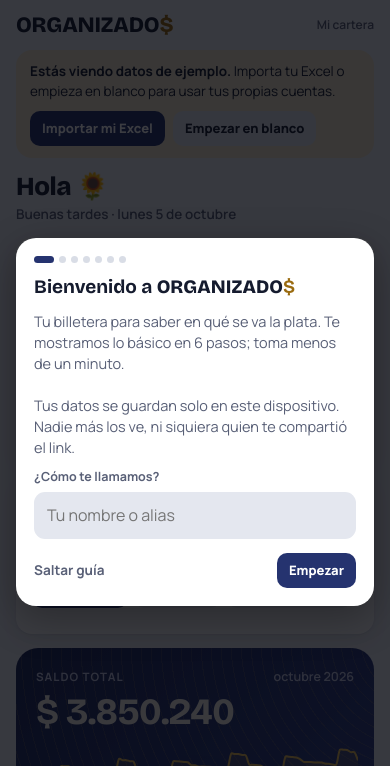
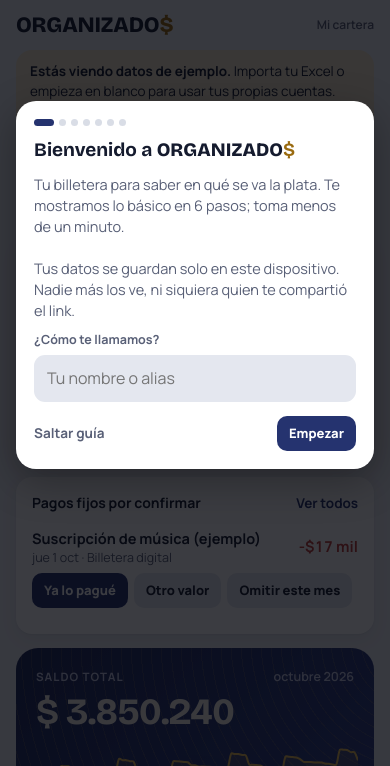
Before and after one commit to fisicoelectrico/organizado, a plain HTML site: page index.html in a window 390 px wide. Shown: the top 766 px of the page. Drawn offline with nearby package versions, Linux system fonts and the light colour scheme.

Commit message:
Add files via upload

```diff
--- a/index.html
+++ b/index.html
@@ -410,7 +410,7 @@ kbd{font-family:var(--f-body);font-size:11px;font-weight:800;padding:1px 6px;bor
 .tour-hole{position:fixed;border-radius:18px;box-shadow:0 0 0 9999px rgba(4,6,12,.78);transition:all .28s cubic-bezier(.2,.8,.2,1);pointer-events:none}
 .tour-hole.ring{outline:2px solid var(--hero-gold);outline-offset:3px}
 .tour-block{position:fixed;inset:0}
-.tour-card{position:fixed;left:16px;right:16px;max-width:420px;margin:0 auto;background:var(--surface);color:var(--ink);border-radius:20px;padding:18px;box-shadow:0 12px 40px rgba(0,0,0,.3);display:grid;gap:10px;transition:top .28s,bottom .28s}
+.tour-card{position:fixed;left:16px;right:16px;max-width:420px;max-height:calc(100% - 24px);overflow-y:auto;overscroll-behavior:contain;margin:0 auto;background:var(--surface);color:var(--ink);border-radius:20px;padding:18px;box-shadow:0 12px 40px rgba(0,0,0,.3);display:grid;gap:10px;transition:top .28s,bottom .28s}
 .tour-card h3{font-family:var(--f-display);font-size:19px;margin:0;text-wrap:balance}
 .tour-card p{margin:0;font-size:14.5px;color:var(--muted)}
 .tour-dots{display:flex;gap:5px}
@@ -1693,8 +1693,8 @@ function homeCfgHTML(){const h=homeCfg(),o=h.opt;
     </div></div>`}
 
 /* ============ reseñas y sugerencias ============ */
-const CORREO_OPINIONES='organizadosusuarios@outlook.com';
-const APP_VERSION='1.0';
+const CORREO_OPINIONES='fred.yricardo12@gmail.com';
+const APP_VERSION='1.0.1';
 function usoDesde(){let d=null;try{d=localStorage.getItem('organizado.desde')}catch(e){}
   if(!d){d=today();try{localStorage.setItem('organizado.desde',d)}catch(e){}}return d}
 usoDesde();
@@ -1846,6 +1846,18 @@ function drawTour(){
       :`<p>Ya tienes tus datos cargados. Recuerda descargar un respaldo cada semana desde <b>Más › Importar y respaldos</b>.</p><div class="tour-row"><span></span><button class="btn" data-tour="done">Listo</button></div>`;
   }else body=`<p>${st.p}</p>${st.name?`<label class="field"><span style="font-size:12.5px;font-weight:700;color:var(--muted)">¿Cómo te llamamos?</span><input class="inp" id="tour-name" maxlength="24" placeholder="Tu nombre o alias" value="${esc(S.perfil.nombre)}" autocomplete="given-name"></label>`:''}<div class="tour-row"><button class="link" data-tour="skip" style="color:var(--muted)">Saltar guía</button><div style="display:flex;gap:8px">${tourI>0?'<button class="btn ghost sm" data-tour="prev">Atrás</button>':''}<button class="btn sm" data-tour="next">${tourI===0?'Empezar':'Siguiente'}</button></div></div>`;
   card.innerHTML=`${dots}<h3 id="tour-t">${st.t}</h3>${body}`;
+  tourEl=el;placeTour();
+  const tn=$('#tour-name',card);
+  if(tn){
+    tn.addEventListener('input',()=>{S.perfil.nombre=tn.value.slice(0,24);persist()});
+    tn.addEventListener('focus',()=>{typingTour=true;card.style.bottom='';card.style.top='12px'});
+    tn.addEventListener('blur',()=>{typingTour=false;setTimeout(()=>{if(tourOn&&!typingTour)placeTour()},250)});
+  }
+  const f=$('[data-tour=next],[data-tour=excel],[data-tour=done]',card);if(f&&!tn)f.focus({preventScroll:true});
+}
+let tourEl=null,typingTour=false;
+function placeTour(){
+  const hole=$('#tour-hole'),card=$('#tour-card'),el=tourEl&&tourEl.isConnected?tourEl:null;
   card.style.top=card.style.bottom=card.style.left=card.style.right=card.style.margin=card.style.width='';
   if(el){const r=el.getBoundingClientRect(),pd=6;
     Object.assign(hole.style,{left:(r.left-pd)+'px',top:(r.top-pd)+'px',width:(r.width+pd*2)+'px',height:(r.height+pd*2)+'px'});hole.classList.add('ring');
@@ -1854,8 +1866,9 @@ function drawTour(){
       if(side)card.style.top=Math.max(16,Math.min(innerHeight-ch-16,r.top+r.height/2-ch/2))+'px';
       else if(r.bottom+pd+14+ch<innerHeight)card.style.top=(r.bottom+pd+14)+'px';else card.style.top=Math.max(16,r.top-pd-14-ch)+'px';}
     else if(r.top+r.height/2>innerHeight/2)card.style.bottom=(innerHeight-r.top+pd+14)+'px';else card.style.top=(r.bottom+pd+14)+'px';
-  }else{Object.assign(hole.style,{left:'50%',top:'50%',width:'0px',height:'0px'});hole.classList.remove('ring');card.style.top=Math.max(24,(innerHeight-card.offsetHeight)/2)+'px'}
-  const f=$('#tour-name',card)||$('[data-tour=next],[data-tour=excel],[data-tour=done]',card);if(f&&f.id!=='tour-name')f.focus({preventScroll:true});
+  }else{Object.assign(hole.style,{left:'50%',top:'50%',width:'0px',height:'0px'});hole.classList.remove('ring');
+    // en celular la tarjeta con campo de texto va arriba, para que el teclado no la tape
+    card.style.top=($('#tour-name',card)&&innerWidth<900)?'12vh':Math.max(24,(innerHeight-card.offsetHeight)/2)+'px'}
 }
 document.addEventListener('click',e=>{const b=e.target.closest('[data-tour]');if(!b)return;e.stopPropagation();const a=b.dataset.tour;
   const tn=$('#tour-name');if(tn){S.perfil.nombre=tn.value.trim().slice(0,24);persist();try{localStorage.setItem('organizado.askname','1')}catch(e){}}
@@ -1866,7 +1879,7 @@ document.addEventListener('click',e=>{const b=e.target.closest('[data-tour]');if
   else if(a==='blank')endTour(()=>{const pf=S.perfil;S=blank();S.perfil=pf;save();go('cuentas');toast('Renombra tus cuentas y agrega las que te falten')});
 },true);
 document.addEventListener('keydown',e=>{if(!tourOn)return;if(e.key==='Escape')endTour();else if(e.target&&e.target.tagName==='INPUT'){if(e.key==='Enter'){const nb=$('[data-tour=next]');if(nb)nb.click()}return}else if(e.key==='ArrowRight'&&!TOUR[tourI].last){tourI++;drawTour()}else if(e.key==='ArrowLeft'&&tourI>0){tourI--;drawTour()}});
-addEventListener('resize',()=>{if(tourOn)drawTour()});
+let tourRz;addEventListener('resize',()=>{if(!tourOn||typingTour)return;clearTimeout(tourRz);tourRz=setTimeout(placeTour,120)});
 
 /* ============ aviso al abrir ============ */
 function showAlertsOnOpen(){
```
